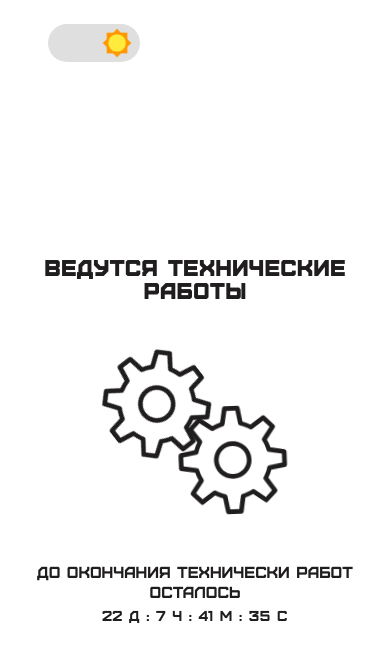
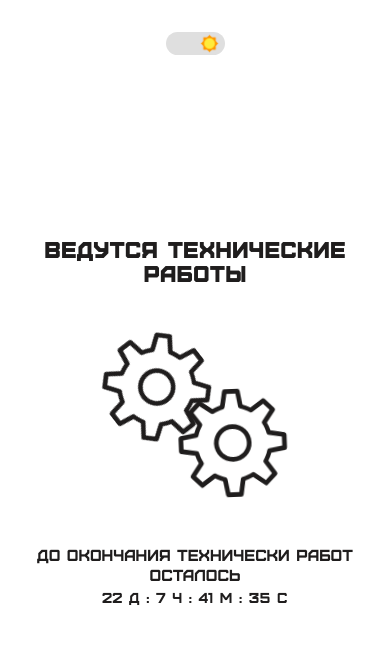
Before and after one commit to SunnatBakidjanov/Cours-project-forms-front, a React (Vite) app: page /technical-work in a window 390 px wide. Shown: the top 662 px of the page. Built offline with nearby package versions, Linux system fonts and the light colour scheme.

Commit message:
Адаптив для ChangeThemeButton
-- Сделан адаптив для кнопки перекючиения темы

```diff
--- a/src/UI/change-theme-button/UI/changeThemeImg/change-theme-img.module.scss
+++ b/src/UI/change-theme-button/UI/changeThemeImg/change-theme-img.module.scss
@@ -1,11 +1,36 @@
 .moon {
+	width: 25px;
+	height: 25px;
+	object-fit: cover;
+
+	@media (width <= 768px) {
+		width: 22px;
+		height: 22px;
+	}
+
+	@media (width <= 550px) {
+		width: 20px;
+		height: 20px;
+	}
+}
+
+.sun {
 	width: 30px;
 	height: 30px;
 	object-fit: cover;
+
+	@media (width <= 768px) {
+		width: 27px;
+		height: 27px;
+	}
+
+	@media (width <= 550px) {
+		width: 25px;
+		height: 25px;
+	}
+
+	@media (width <= 425px) {
+		width: 23px;
+		height: 23px;
+	}
 }
-
-.sun {
-	width: 38px;
-	height: 38px;
-	object-fit: cover;
-}
--- a/src/UI/change-theme-button/change-theme-button.module.scss
+++ b/src/UI/change-theme-button/change-theme-button.module.scss
@@ -1,7 +1,7 @@
 .button {
 	display: flex;
 	align-items: center;
-	padding: 0 0.75rem;
+	padding: 0 0.5rem;
 	border-radius: 50px;
 	overflow: hidden;
 	transition: background-color var(--change-theme-transition) ease;
@@ -20,21 +20,21 @@
 }
 
 .moonVisible {
-	left: -2.6rem;
+	left: -60%;
 	transition: left var(--change-theme-transition) ease-out 0.2s;
 }
 
 .moonHidden {
-	left: 3rem;
+	left: 110%;
 	transition: left var(--change-theme-transition) ease-out;
 }
 
 .sunVisible {
-	right: -2.4rem;
+	right: -57%;
 	transition: right var(--change-theme-transition) ease-out 0.2s;
 }
 
 .sunHidden {
-	right: 3rem;
+	right: 110%;
 	transition: right var(--change-theme-transition) ease-out;
 }
--- a/src/pages/technical-work/Technicalwork.jsx
+++ b/src/pages/technical-work/Technicalwork.jsx
@@ -1,5 +1,5 @@
 import { ChangeThemeButton } from '../../UI/change-theme-button/ChangeThemeButton';
-import { Background } from './UI/bg-color/Background';
+import { Background } from './UI/background/Background';
 import { CountdownTimer } from './UI/count-down-timer/CountdownTimer';
 import { CountdownText } from './UI/cunt-down-text/CountDownText';
 import { GearImg } from './UI/gear-img/GearImg';
--- a/src/pages/technical-work/UI/gear-img/gear.module.scss
+++ b/src/pages/technical-work/UI/gear-img/gear.module.scss
@@ -3,6 +3,7 @@
 	object-fit: cover;
 	width: 300px;
 	height: 300px;
+	transition: color var(--change-theme-transition) ease-out;
 
 	@keyframes rotate {
 		0% {
--- a/src/pages/technical-work/technical-work.module.scss
+++ b/src/pages/technical-work/technical-work.module.scss
@@ -7,8 +7,7 @@
 	flex-direction: column;
 	align-items: center;
 	justify-content: center;
-	padding: 25px 0;
-	padding-top: 60px;
+	padding: 80px 0;
 	width: 100%;
 	min-height: 100vh;
 	row-gap: 5rem;
@@ -36,8 +35,20 @@
 
 .menu {
 	position: fixed;
-	top: 1.5rem;
-	left: 3rem;
+	top: 0;
+	display: flex;
+	align-items: center;
+	justify-content: center;
+	padding: 1rem 0;
+	width: 100%;
+
+	@media (width <= 768px) {
+		padding: 1.5rem 0;
+	}
+
+	@media (width <= 425px) {
+		padding: 2rem 0;
+	}
 }
 
 .innerImg {
```
Also changed, not shown: src/pages/technical-work/UI/background/Background.jsx (renamed from src/pages/technical-work/UI/bg-color/Background.jsx), src/pages/technical-work/UI/background/background.module.scss (renamed from src/pages/technical-work/UI/bg-color/background.module.scss).
